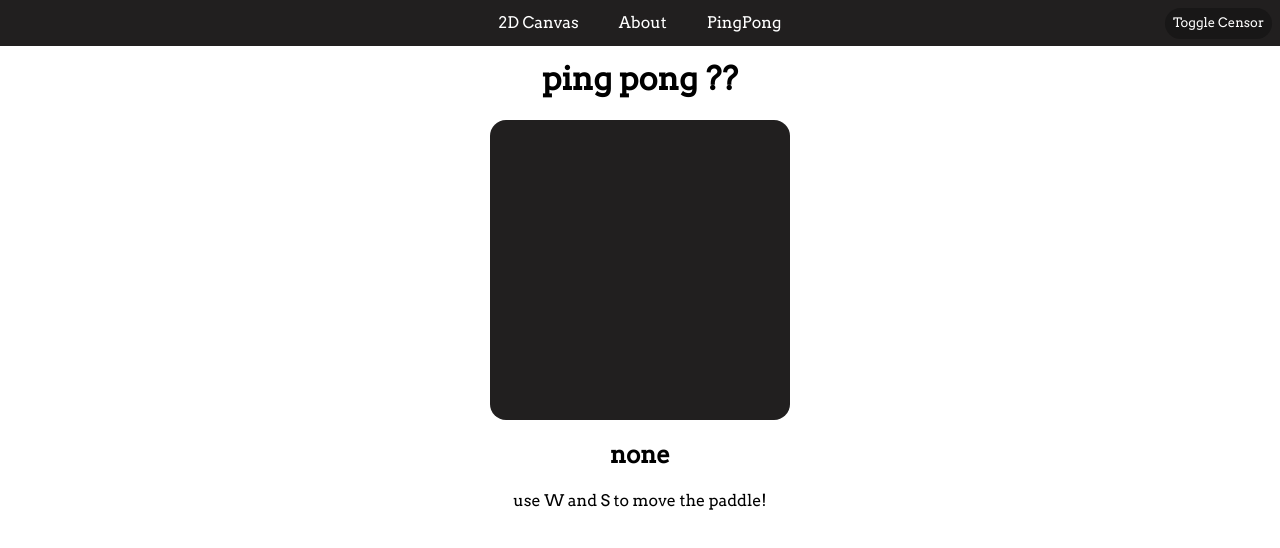
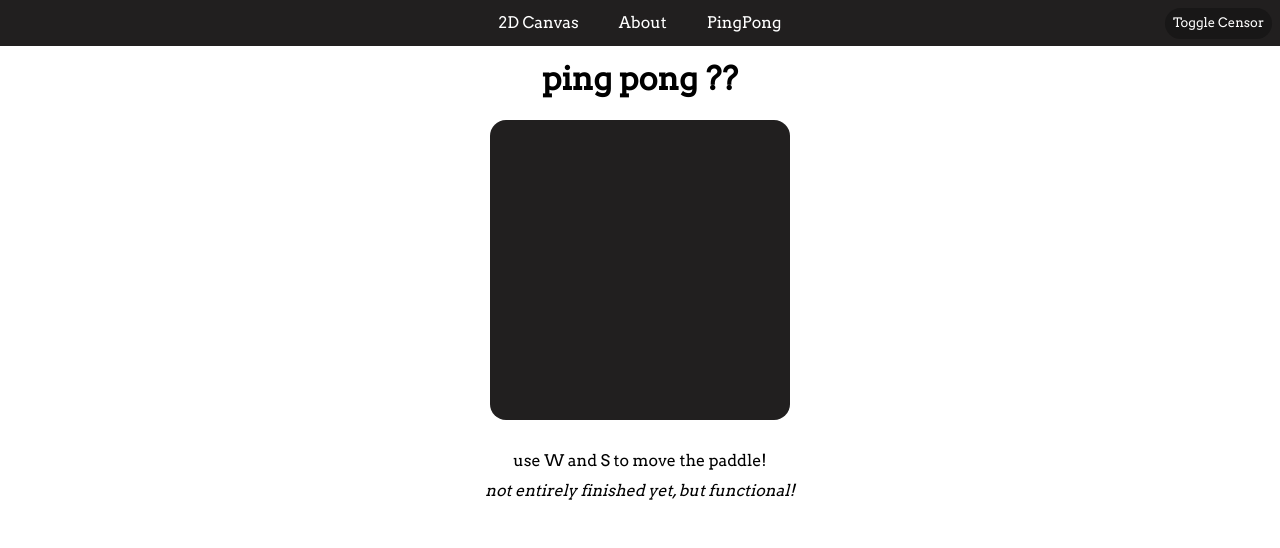
Before and after one commit to J-F2/mpb-test, a website: page pages/games/pingpong.html in a window 1280 px wide. Drawn offline with nearby package versions, Linux system fonts and the light colour scheme.

Commit message:
semi finished pingpong!

```diff
--- a/pages/games/pingpong.html
+++ b/pages/games/pingpong.html
@@ -29,14 +29,18 @@
     </nav>
 
     <h1><center>ping pong ??</center></h1>
+
+
+
     <div id="CanvasDiv">
         <canvas id="PingPong" width="300" height="300"></canvas>
     </div>
 
     <div id="pingpongStats" class="center">
-        <h2 id="bounce">none</h2>
         <p>
-            use W and S to move the paddle!
+            use W and S to move the paddle! <br>
+
+            <em>not entirely finished yet, but functional!</em>
         </p>
     </div>
 
```
